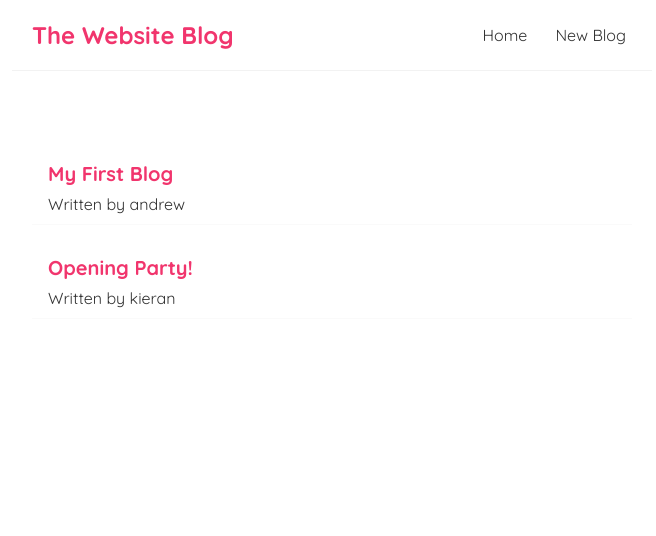
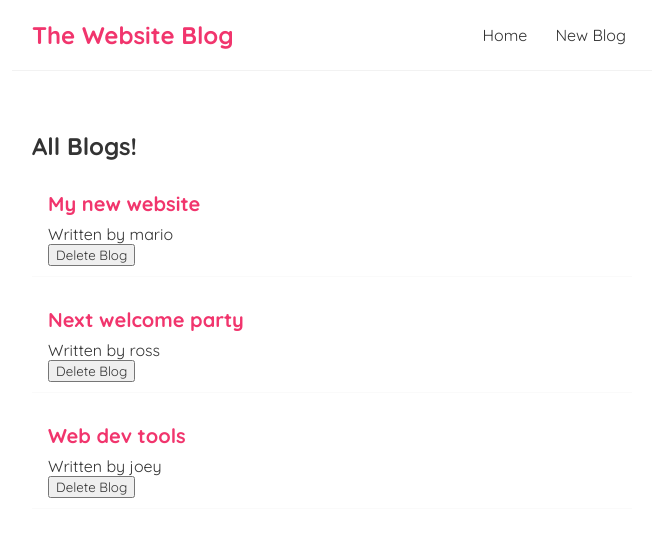
Before and after one commit to vedantpople4/REACT-App, a React (Create React App) app in the folder react-blog/: page / in a window 1280 px wide. Shown: the top 536 px of the page, without its empty margins (308-964 px from the left). Built offline with nearby package versions, Linux system fonts and the light colour scheme; data requests are answered from the project's data file.

Commit message:
Code rebuild

```diff
--- a/react-blog/src/BlogList.js
+++ b/react-blog/src/BlogList.js
@@ -1,4 +1,4 @@
-const BlogList = ({blogs, title }) => {
+const BlogList = ({blogs, title, handleDelete }) => {
 
     return (
         <div className="blog-list">
@@ -7,6 +7,7 @@
                 <div className="blog-preview" key={blog.id}>
                     <h2>{ blog.title }</h2>
                     <p>Written by { blog.author } </p>
+                    <button onClick={() => handleDelete(blog.id)}>Delete Blog</button>
                 </div>
             ))}
         </div>
--- a/react-blog/src/Home.js
+++ b/react-blog/src/Home.js
@@ -1,21 +1,22 @@
-import { useEffect, useState } from 'react';
+import { useState } from 'react';
 import BlogList from './BlogList';
 
+
 const Home = () => {
-    const [blogs, setBlogs] = useState([])
-    useEffect(()=>{
-        fetch('http://localhost:8000/blogs')
-        .then(res => {
-           return res.json();
-        })
-        .then((data)=>{
-            setBlogs(data);
-        })
-    }, []);
+    const [blogs, setBlogs] = useState([
+        {title:'My new website', body:'lorem ipsum...',author:'mario', id:1 },
+        {title:'Next welcome party', body:'lorem ipsum...',author:'ross', id:2},
+        {title:'Web dev tools', body:'lorem ipsum...',author:'joey', id:3 }
+    ])
+
+    const handleDelete = (id) => {
+        const newBlogs = blogs.filter(blog => blog.id !== id)
+        setBlogs(newBlogs)
+    }
 
     return (
         <div className="home">
-            {blogs && <BlogList blogs={blogs} /> }
+            <BlogList blogs={blogs} title="All Blogs!" handleDelete = {handleDelete} />
         </div>
     );
 }
```
